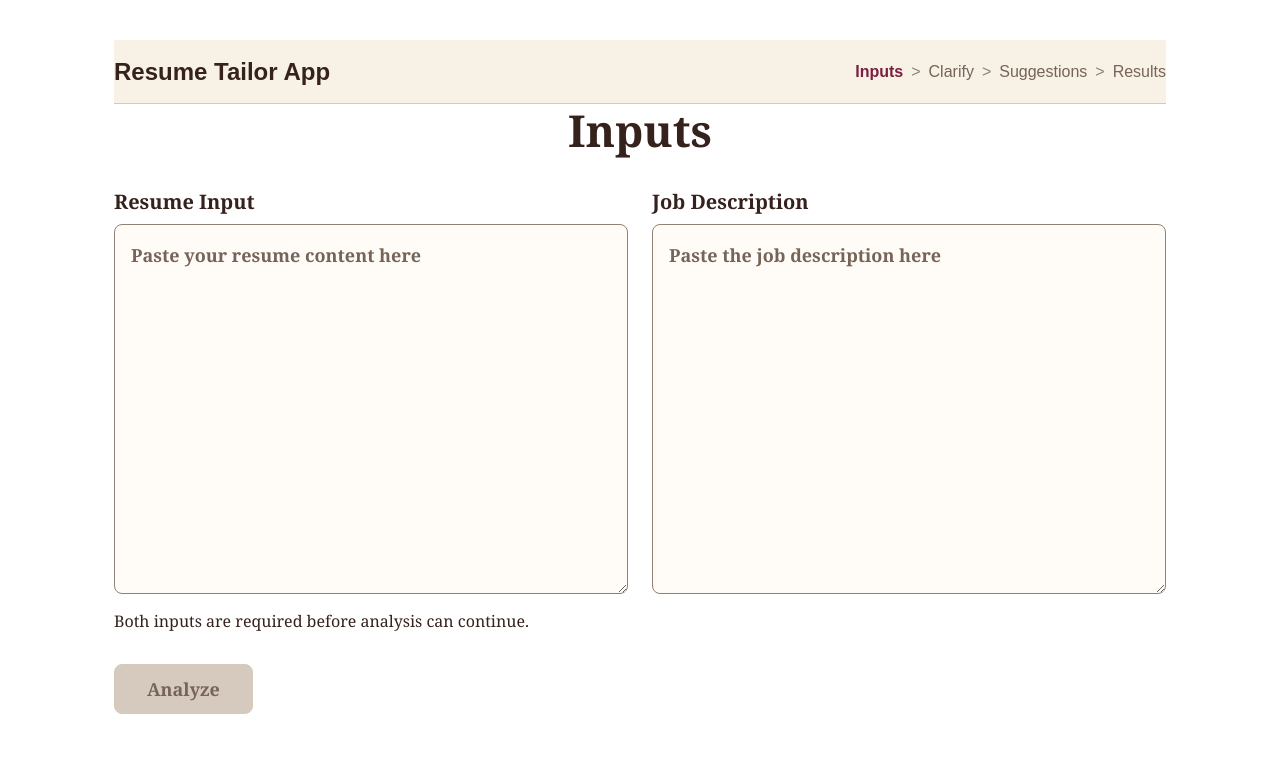
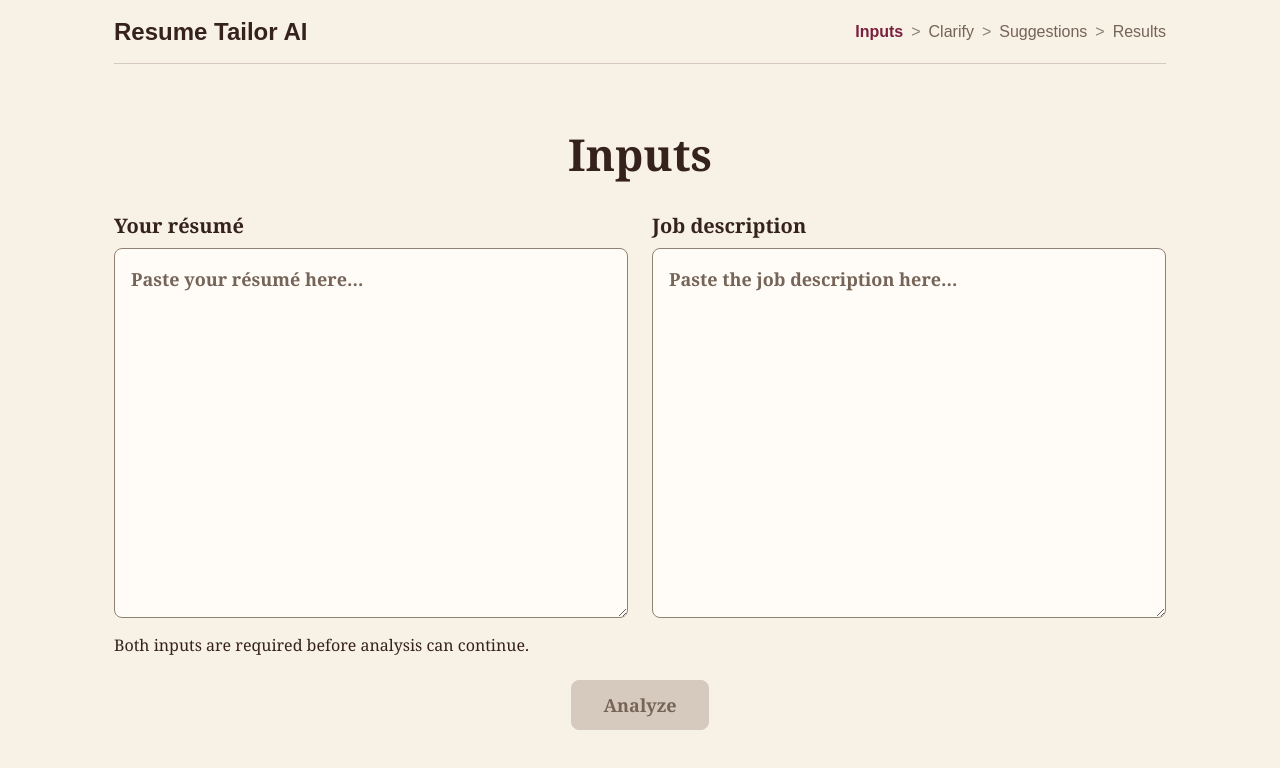
Before and after one commit to JamieHa8794/resume-tailor-ai, a Next.js app: page / in a window 1280 px wide. Both pictures are taken after a click on the button "Start". Shown: the top 768 px of the page. Built offline with nearby package versions, Linux system fonts and the light colour scheme.

Commit message:
style: align workflow layout with reference design

```diff
--- a/src/app/components/ClarificationSection.module.css
+++ b/src/app/components/ClarificationSection.module.css
@@ -18,21 +18,22 @@
 
 .editButton {
   background: transparent;
-  border: 1px solid var(--raspberry);
-  border-radius: var(--radius-control);
-  color: var(--espresso);
+  border: 0;
+  color: var(--raspberry-deep);
   font-family: inherit;
   font-size: var(--text-base);
   line-height: 24px;
-  min-height: 48px;
-  padding: 12px 32px;
+  min-height: 0;
+  padding: 0;
   position: absolute;
   right: 0;
+  text-decoration: underline;
+  text-underline-offset: 4px;
   top: 0;
 }
 
 .editButton:hover {
-  background: var(--blush);
+  color: var(--raspberry);
 }
 
 .editButton:focus-visible,
@@ -183,6 +184,6 @@
   }
 
   .editButton {
-    padding: 8px 16px;
+    padding: 0;
   }
 }
--- a/src/app/components/InputSection.module.css
+++ b/src/app/components/InputSection.module.css
@@ -19,21 +19,22 @@
 
 .editButton {
   background: transparent;
-  border: 1px solid var(--raspberry);
-  border-radius: var(--radius-control);
-  color: var(--espresso);
+  border: 0;
+  color: var(--raspberry-deep);
   font-family: inherit;
   font-size: var(--text-base);
   line-height: 24px;
-  min-height: 48px;
-  padding: 12px 32px;
+  min-height: 0;
+  padding: 0;
   position: absolute;
   right: 0;
+  text-decoration: underline;
+  text-underline-offset: 4px;
   top: 0;
 }
 
 .editButton:hover {
-  background: var(--blush);
+  color: var(--raspberry);
 }
 
 .editButton:focus-visible,
@@ -98,7 +99,10 @@
   font-size: var(--text-base);
   font-weight: 700;
   line-height: 24px;
+  display: block;
   margin-top: var(--space-24);
+  margin-left: auto;
+  margin-right: auto;
   min-height: 48px;
   padding: 12px 32px;
 }
--- a/src/app/components/InputSection.tsx
+++ b/src/app/components/InputSection.tsx
@@ -90,27 +90,27 @@ export function InputSection({
       </div>
       <div className={styles.inputGrid}>
         <label className={styles.field}>
-          <span>Resume Input</span>
+          <span>Your résumé</span>
           <textarea
             value={resume}
             onChange={(event) => {
               setResume(event.target.value);
               setInputError('');
             }}
-            placeholder="Paste your resume content here"
+            placeholder="Paste your résumé here…"
             rows={12}
             disabled={workflowStage !== 'input' || isAnalyzing}
           />
         </label>
         <label className={styles.field}>
-          <span>Job Description</span>
+          <span>Job description</span>
           <textarea
             value={jobDescription}
             onChange={(event) => {
               setJobDescription(event.target.value);
               setInputError('');
             }}
-            placeholder="Paste the job description here"
+            placeholder="Paste the job description here…"
             rows={12}
             disabled={workflowStage !== 'input' || isAnalyzing}
           />
--- a/src/app/components/SuggestionsSection.module.css
+++ b/src/app/components/SuggestionsSection.module.css
@@ -26,11 +26,20 @@
   padding: 10px 20px;
 }
 .editButton {
+  border: 0;
+  color: var(--raspberry-deep);
+  min-height: 0;
+  padding: 0;
   position: absolute;
   right: 0;
+  text-decoration: underline;
+  text-underline-offset: 4px;
   top: 0;
 }
-.editButton:hover,
+.editButton:hover {
+  background: transparent;
+  color: var(--raspberry);
+}
 .secondaryButton:hover:not(:disabled) {
   background: var(--blush);
 }
@@ -213,7 +222,7 @@ button:disabled {
     padding-right: 96px;
   }
   .editButton {
-    padding: 8px 16px;
+    padding: 0;
   }
   .suggestedWording {
     font-size: var(--text-2xl);
--- a/src/app/components/WorkflowHeader.tsx
+++ b/src/app/components/WorkflowHeader.tsx
@@ -21,7 +21,7 @@ export function WorkflowHeader({ workflowStage }: WorkflowHeaderProps) {
 
   return (
     <header className={styles.header}>
-      <p className={styles.wordmark}>Resume Tailor App</p>
+      <p className={styles.wordmark}>Resume Tailor AI</p>
       <nav className={styles.progress} aria-label="Workflow progress">
         {stages.map(({ label, stage }, index) => (
           <span key={stage} className={styles.progressItem}>
--- a/src/app/globals.css
+++ b/src/app/globals.css
@@ -11,6 +11,7 @@ body {
 }
 
 body {
+  background: var(--linen);
   -webkit-font-smoothing: antialiased;
   -moz-osx-font-smoothing: grayscale;
   color: #171717;
@@ -20,7 +21,7 @@ body {
 .page-shell {
   margin: 0 auto;
   max-width: 1100px;
-  padding: 40px 24px;
+  padding: 0 24px 40px;
 }
 
 h1,
@@ -30,7 +31,13 @@ h3 {
 }
 
 section + section {
-  margin-top: 40px;
+  border-top: 1px solid var(--sand);
+  margin-top: 64px;
+  padding-top: 64px;
+}
+
+.page-shell > header + section {
+  margin-top: 64px;
 }
 
 .helper-text {
```
